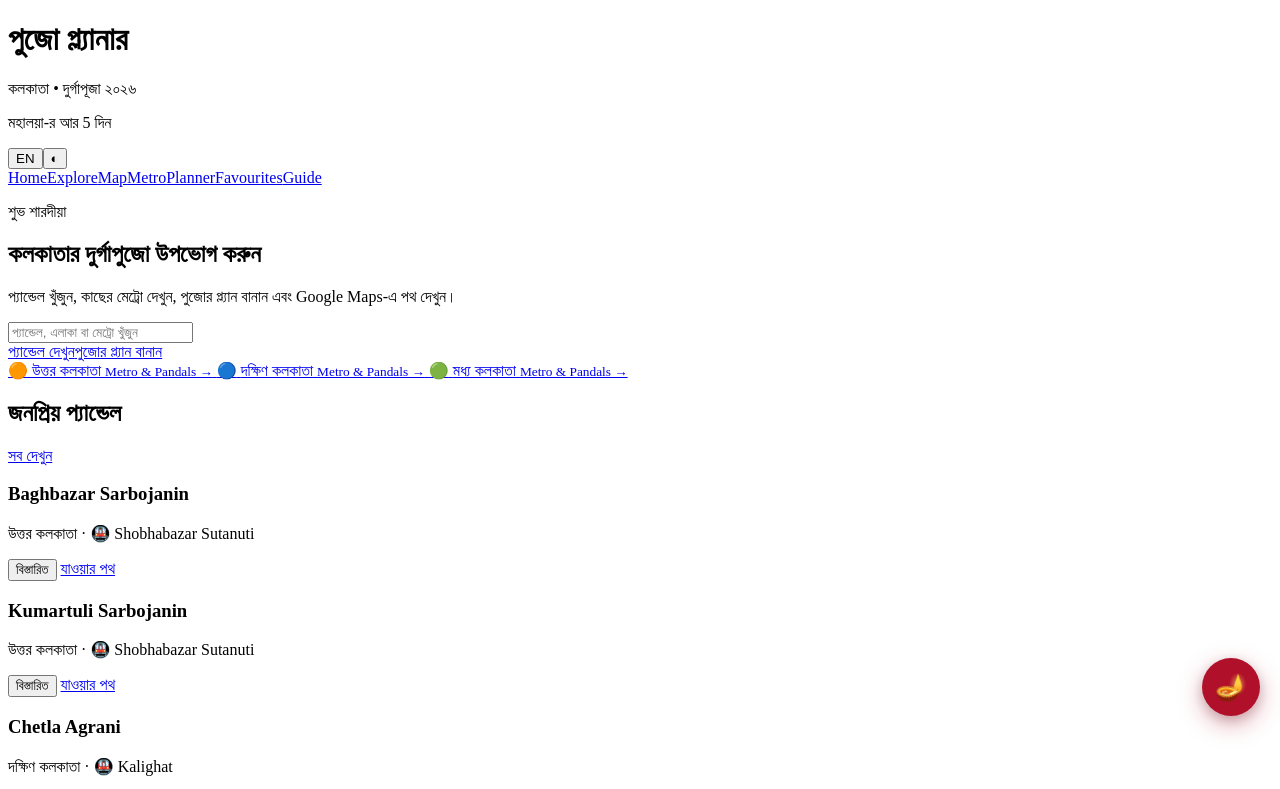
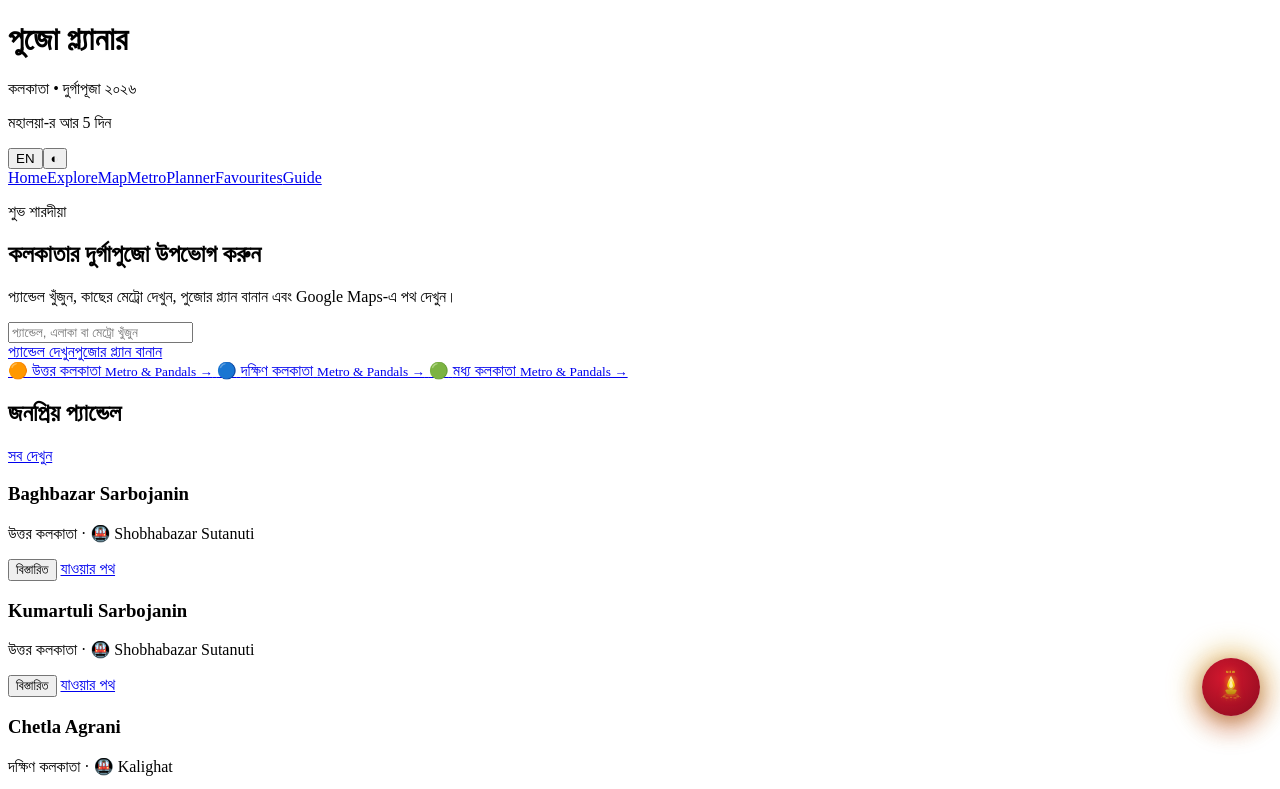
Before and after one commit to rupamsana73/Durgapujo-, a website with bundled scripts: page index.html in a window 1280 px wide. Shown: the top 789 px of the page. Built offline with nearby package versions, Linux system fonts and the light colour scheme; a web font is replaced by a local one.

Commit message:
logo update o puja chatbot

```diff
--- a/Puja_ai/puja-ai.css
+++ b/Puja_ai/puja-ai.css
@@ -17,22 +17,48 @@
     height: 58px;
     border: 0;
     border-radius: 50%;
-    background: #b0102a;
+    background: radial-gradient(circle at 40% 35%, #d4182f 0%, #8b0a1e 100%);
     color: #fff;
     display: grid;
     place-items: center;
     cursor: pointer;
     pointer-events: auto; /* re-enable: root has pointer-events:none */
-    box-shadow: 0 8px 24px rgba(176, 16, 42, 0.35), 0 4px 12px rgba(0, 0, 0, 0.18);
+    box-shadow:
+        0 0 18px 4px rgba(218, 165, 32, 0.35),
+        0 8px 24px rgba(176, 16, 42, 0.35),
+        0 4px 12px rgba(0, 0, 0, 0.18);
     font-size: 26px;
     transition:
         transform 0.22s cubic-bezier(0.34, 1.56, 0.64, 1),
         box-shadow 0.22s ease;
+    animation: puja-ai-glow 3.5s ease-in-out infinite;
+    overflow: hidden;
+    padding: 0;
+    line-height: 1;
+}
+
+@keyframes puja-ai-glow {
+    0%, 100% {
+        box-shadow:
+            0 0 14px 3px rgba(218, 165, 32, 0.28),
+            0 8px 24px rgba(176, 16, 42, 0.35),
+            0 4px 12px rgba(0, 0, 0, 0.18);
+    }
+    50% {
+        box-shadow:
+            0 0 28px 8px rgba(218, 165, 32, 0.50),
+            0 10px 28px rgba(176, 16, 42, 0.45),
+            0 4px 14px rgba(0, 0, 0, 0.22);
+    }
 }
 
 .puja-ai-fab:hover {
     transform: translateY(-3px) scale(1.04);
-    box-shadow: 0 12px 30px rgba(176, 16, 42, 0.45), 0 6px 16px rgba(0, 0, 0, 0.22);
+    box-shadow:
+        0 0 32px 10px rgba(218, 165, 32, 0.55),
+        0 12px 30px rgba(176, 16, 42, 0.45),
+        0 6px 16px rgba(0, 0, 0, 0.22);
+    animation: none;
 }
 
 .puja-ai-fab:active {
@@ -40,8 +66,24 @@
 }
 
 .puja-ai-fab:focus-visible {
-    outline: 3px solid #ff99aa;
+    outline: 3px solid #daa520;
     outline-offset: 3px;
+}
+
+/* Puja AI branded SVG icon in FAB */
+.puja-ai-fab .puja-ai-brand-icon {
+    width: 36px;
+    height: 36px;
+    display: block;
+    filter: drop-shadow(0 0 3px rgba(255, 215, 0, 0.5));
+}
+
+/* Puja AI branded SVG icon in header */
+.puja-ai-header-icon .puja-ai-brand-icon {
+    width: 26px;
+    height: 26px;
+    display: block;
+    filter: drop-shadow(0 0 2px rgba(255, 215, 0, 0.4));
 }
 
 /* Chat panel */
@@ -107,7 +149,8 @@
     width: 38px;
     height: 38px;
     border-radius: 12px;
-    background: rgba(255, 255, 255, 0.18);
+    background: rgba(255, 255, 255, 0.14);
+    border: 1px solid rgba(218, 165, 32, 0.25);
 
     display: grid;
     place-items: center;
@@ -575,6 +618,20 @@
     border-color: #ff8598;
 }
 
+/* Dark theme — branding overrides */
+[data-theme="dark"] .puja-ai-fab {
+    background: radial-gradient(circle at 40% 35%, #a01025 0%, #5c0714 100%);
+    box-shadow:
+        0 0 18px 4px rgba(218, 165, 32, 0.22),
+        0 8px 24px rgba(120, 10, 28, 0.45),
+        0 4px 12px rgba(0, 0, 0, 0.30);
+}
+
+[data-theme="dark"] .puja-ai-header-icon {
+    background: rgba(255, 255, 255, 0.10);
+    border-color: rgba(218, 165, 32, 0.20);
+}
+
 /* =========================================================
    MOBILE RESPONSIVENESS & SAFE AREA
    ========================================================= */
@@ -589,6 +646,11 @@
         width: 52px;
         height: 52px;
         font-size: 23px;
+    }
+
+    .puja-ai-fab .puja-ai-brand-icon {
+        width: 32px;
+        height: 32px;
     }
 
     .puja-ai-panel {
--- a/Puja_ai/puja-ai.js
+++ b/Puja_ai/puja-ai.js
@@ -915,6 +915,83 @@ function restoreHistory(messagesEl) {
 }
 
 // -------------------------------------------------
+//  Puja AI Brand SVG — Diya + Alpana + Lotus motif
+// -------------------------------------------------
+function getPujaAiBrandSVG() {
+  return `<svg class="puja-ai-brand-icon" viewBox="0 -14 100 114" xmlns="http://www.w3.org/2000/svg" aria-hidden="true">
+  <defs>
+    <linearGradient id="pujaFlameGrad" x1="0" y1="1" x2="0" y2="0">
+      <stop offset="0%" stop-color="#daa520"/>
+      <stop offset="40%" stop-color="#ffd700"/>
+      <stop offset="85%" stop-color="#fff4c2"/>
+      <stop offset="100%" stop-color="#fffbe6"/>
+    </linearGradient>
+    <linearGradient id="pujaDiyaGrad" x1="0" y1="0" x2="0" y2="1">
+      <stop offset="0%" stop-color="#daa520"/>
+      <stop offset="100%" stop-color="#b8860b"/>
+    </linearGradient>
+    <radialGradient id="pujaGlowGrad" cx="50%" cy="30%" r="45%">
+      <stop offset="0%" stop-color="rgba(255,215,0,0.35)"/>
+      <stop offset="100%" stop-color="rgba(255,215,0,0)"/>
+    </radialGradient>
+    <filter id="pujaNewGlow" x="-30%" y="-30%" width="160%" height="160%">
+      <feGaussianBlur in="SourceGraphic" stdDeviation="1.2" result="glow"/>
+      <feMerge><feMergeNode in="glow"/><feMergeNode in="SourceGraphic"/></feMerge>
+    </filter>
+  </defs>
+  <!-- NEW badge -->
+  <text x="50" y="-2" text-anchor="middle" font-family="'Segoe UI','Inter',sans-serif" font-size="9.5" font-weight="800" fill="#daa520" letter-spacing="3" filter="url(#pujaNewGlow)">
+    NEW
+    <animate attributeName="opacity" dur="3s" values="0.8;1;0.8" repeatCount="indefinite"/>
+  </text>
+  <!-- Soft golden glow -->
+  <circle cx="50" cy="32" r="28" fill="url(#pujaGlowGrad)" opacity="0.7"/>
+  <!-- Flame — Durga-inspired elegant teardrop -->
+  <path d="M50 8 C50 8, 38 28, 38 38 C38 45, 43.5 50, 50 50 C56.5 50, 62 45, 62 38 C62 28, 50 8, 50 8Z" fill="url(#pujaFlameGrad)" opacity="0.95">
+    <animate attributeName="d" dur="2.8s" repeatCount="indefinite" values="
+      M50 8 C50 8, 38 28, 38 38 C38 45, 43.5 50, 50 50 C56.5 50, 62 45, 62 38 C62 28, 50 8, 50 8Z;
+      M50 6 C50 6, 36 26, 37 37 C37 44, 43 50, 50 50 C57 50, 63 44, 63 37 C64 26, 50 6, 50 6Z;
+      M50 8 C50 8, 38 28, 38 38 C38 45, 43.5 50, 50 50 C56.5 50, 62 45, 62 38 C62 28, 50 8, 50 8Z
+    "/>
+  </path>
+  <!-- Inner flame core -->
+  <path d="M50 22 C50 22, 44 34, 44 39 C44 43, 46.8 46, 50 46 C53.2 46, 56 43, 56 39 C56 34, 50 22, 50 22Z" fill="#fff8dc" opacity="0.75">
+    <animate attributeName="d" dur="2.2s" repeatCount="indefinite" values="
+      M50 22 C50 22, 44 34, 44 39 C44 43, 46.8 46, 50 46 C53.2 46, 56 43, 56 39 C56 34, 50 22, 50 22Z;
+      M50 20 C50 20, 43 33, 43 38 C43 42, 46 46, 50 46 C54 46, 57 42, 57 38 C57 33, 50 20, 50 20Z;
+      M50 22 C50 22, 44 34, 44 39 C44 43, 46.8 46, 50 46 C53.2 46, 56 43, 56 39 C56 34, 50 22, 50 22Z
+    "/>
+  </path>
+  <!-- Diya (oil lamp) bowl -->
+  <path d="M32 54 Q32 50, 50 50 Q68 50, 68 54 L64 62 Q62 66, 50 66 Q38 66, 36 62 Z" fill="url(#pujaDiyaGrad)" stroke="#a07010" stroke-width="0.6"/>
+  <!-- Diya wick holder -->
+  <ellipse cx="50" cy="50" rx="5" ry="2.2" fill="#c9a84c" opacity="0.9"/>
+  <!-- Alpana base pattern — decorative arc motifs -->
+  <g fill="none" stroke="#daa520" stroke-width="0.9" opacity="0.7">
+    <path d="M28 68 Q38 62, 50 66 Q62 62, 72 68"/>
+    <path d="M24 72 Q36 65, 50 70 Q64 65, 76 72"/>
+  </g>
+  <!-- Lotus petals flanking the base -->
+  <g fill="#daa520" opacity="0.45">
+    <path d="M22 74 Q28 66, 34 74 Q28 78, 22 74Z"/>
+    <path d="M66 74 Q72 66, 78 74 Q72 78, 66 74Z"/>
+    <path d="M30 78 Q37 72, 44 78 Q37 82, 30 78Z"/>
+    <path d="M56 78 Q63 72, 70 78 Q63 82, 56 78Z"/>
+  </g>
+  <!-- Small center lotus under diya -->
+  <ellipse cx="50" cy="76" rx="4" ry="2" fill="#daa520" opacity="0.5"/>
+  <!-- Alpana dots -->
+  <g fill="#daa520" opacity="0.55">
+    <circle cx="20" cy="76" r="1.3"/>
+    <circle cx="80" cy="76" r="1.3"/>
+    <circle cx="50" cy="84" r="1.3"/>
+    <circle cx="35" cy="84" r="1"/>
+    <circle cx="65" cy="84" r="1"/>
+  </g>
+</svg>`;
+}
+
+// -------------------------------------------------
 //  Build UI
 // -------------------------------------------------
 function buildUI() {
@@ -929,7 +1006,7 @@ function buildUI() {
   fab.setAttribute('aria-expanded', 'false');
   fab.setAttribute('aria-haspopup', 'dialog');
   fab.setAttribute('title', 'Puja AI');
-  fab.innerHTML = '🪔';
+  fab.innerHTML = getPujaAiBrandSVG();
   root.appendChild(fab);
 
   const panel = document.createElement('div');
@@ -941,7 +1018,7 @@ function buildUI() {
   panel.innerHTML = `
     <div class="puja-ai-header">
       <div class="puja-ai-header-main">
-        <div class="puja-ai-header-icon" aria-hidden="true">🪔</div>
+        <div class="puja-ai-header-icon" aria-hidden="true">${getPujaAiBrandSVG()}</div>
         <div>
           <p class="puja-ai-title">Puja AI</p>
           <p class="puja-ai-subtitle">আপনার পুজো সহায়ক • Your Puja Assistant</p>
```
